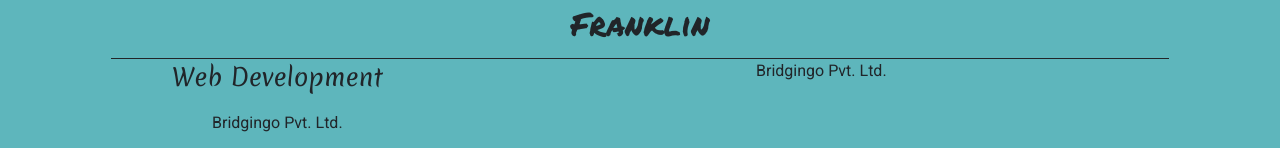
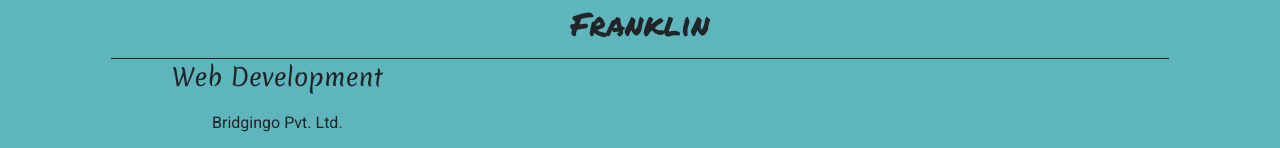
Before and after one commit to varung735/personelWebsite, a plain HTML site: page index.html in a window 1280 px wide. Shown: the part 2187-2335 px from the top of the page. Drawn offline with Linux system fonts and the light colour scheme; a web font is replaced by a local one.

Commit message:
Update index.html

```diff
--- a/index.html
+++ b/index.html
@@ -93,7 +93,7 @@
 						<p style="font-family: 'Roboto', sans-serif; font-size: 1rem; text-align: center;">Bridgingo Pvt. Ltd.</p>
 					</div>
 					<div class="col-md-8">
-						<p style="font-family: 'Roboto', sans-serif; font-size: 1rem; text-align: center;">Bridgingo Pvt. Ltd.</p>
+
 					</div>
 				</div>
 			</div>
```
